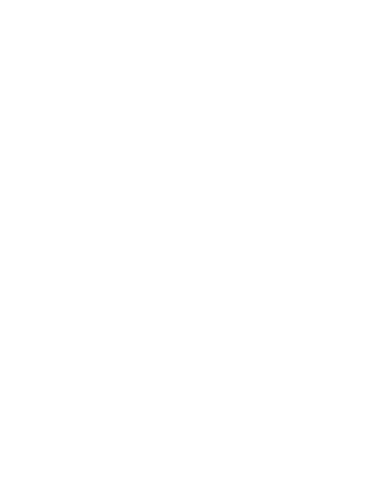
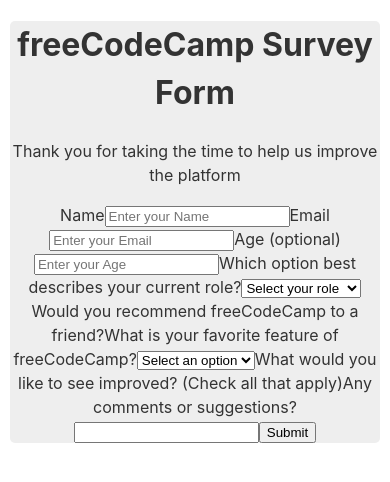
Before and after one commit to Bhavin789/Basic-HTML-CSS, a React (Create React App) app: page /survey in a window 390 px wide. Shown: the top 482 px of the page. Built offline with nearby package versions, Linux system fonts and the light colour scheme.

Commit message:
HTML: Add basic HTML semantics

```diff
--- a/src/App.tsx
+++ b/src/App.tsx
@@ -2,6 +2,7 @@
 import { BrowserRouter, Route, Switch } from "react-router-dom";
 
 import TributePage from "./pages/TributePage";
+import SurveyFormPage from "./pages/SurveyFormPage";
 
 const App = () => {
   return (
@@ -9,6 +10,7 @@
       <Switch>
         <Route path="/" exact component={TributePage} />
         <Route path="/tribute" exact component={TributePage} />
+        <Route path="/survey" exact component={SurveyFormPage} />
       </Switch>
     </BrowserRouter>
   );
--- /dev/null
+++ b/src/css/survey.css
@@ -0,0 +1,101 @@
+body {
+  text-align: center;
+  line-height: 1.5;
+  color: #333;
+}
+
+.App {
+  text-align: center;
+}
+
+#main {
+  margin: 20px 10px 20px 10px;
+}
+
+h1 {
+  font-size: 4;
+}
+
+@media (max-width: 460px) {
+  h1 {
+    font-size: 3.5;
+  }
+}
+
+#headline {
+  text-align: center;
+  width: 80%;
+  margin: 0 auto;
+}
+
+#tribute-info {
+  text-align: left;
+  padding: 15px;
+}
+
+#img-caption {
+  text-align: center;
+  padding: 10px 10px;
+}
+
+#img-div {
+  background-color: white;
+  margin: 0 10px;
+  padding: 10px;
+  display: block;
+}
+
+#image {
+  max-width: 100%;
+  height: auto;
+  margin: auto;
+  display: block;
+}
+
+ul {
+  margin-top: 50px;
+  max-width: 550px;
+  margin: 0 auto;
+}
+
+li {
+  margin: 16px 0;
+}
+
+p {
+  color: #333;
+  text-align: center;
+}
+
+p.prime-minister {
+  text-align: left;
+}
+
+h3 {
+  width: 100%;
+  padding: 20px 0;
+  text-align: center;
+}
+
+#tribute-link {
+  color: #74638f;
+}
+
+#testimonial {
+  margin-top: 50px;
+  max-width: 550px;
+  margin: 0 auto;
+}
+
+p.prime-minister-testimonial {
+  text-align: left;
+}
+
+.App-header {
+  background-color: #eee;
+  border-radius: 5px;
+}
+
+.App-link {
+  color: #61dafb;
+}
--- /dev/null
+++ b/src/pages/SurveyFormPage.tsx
@@ -0,0 +1,60 @@
+import React from "react";
+import "../css/survey.css";
+
+const SurveyFormPage = () => {
+  return (
+    <div id="main">
+      <div className="App-header">
+        <h1 id="title">freeCodeCamp Survey Form</h1>
+        <p id="description">
+          Thank you for taking the time to help us improve the platform
+        </p>
+
+        <form id="survey-form">
+          <span>Name</span>
+          <input placeholder="Enter your Name" required></input>
+
+          <span>Email</span>
+          <input placeholder="Enter your Email" required></input>
+
+          <span>Age (optional)</span>
+          <input placeholder="Enter your Age" required></input>
+
+          <span>Which option best describes your current role?</span>
+          <select>
+            <option>Select your role</option>
+            <option>Student</option>
+            <option>Full time Job</option>
+            <option>Full time learner</option>
+            <option>Prefer not to say</option>
+            <option>Other</option>
+          </select>
+
+          <span>Would you recommend freeCodeCamp to a friend?</span>
+          {/* <input type="radio"></input> */}
+
+          <span>What is your favorite feature of freeCodeCamp?</span>
+          <select>
+            <option>Select an option</option>
+            <option>Challenges</option>
+            <option>Projects</option>
+            <option>Community</option>
+            <option>Open Source</option>
+            <option>Other</option>
+          </select>
+
+          <span>
+            What would you like to see improved? (Check all that apply)
+          </span>
+          {/* <input type="radio"></input> */}
+
+          <span>Any comments or suggestions?</span>
+          <input type="textarea" required></input>
+          <button type="submit">Submit</button>
+        </form>
+      </div>
+    </div>
+  );
+};
+
+export default SurveyFormPage;
```
Also changed, not shown: 1 other file (tests, documents, lock files or other folders).
